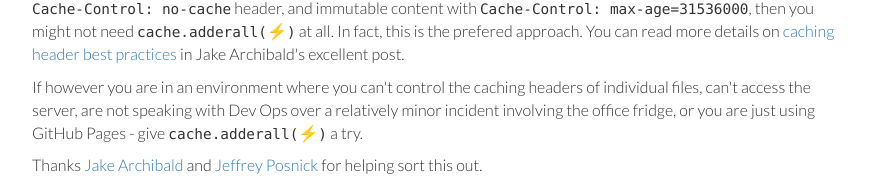
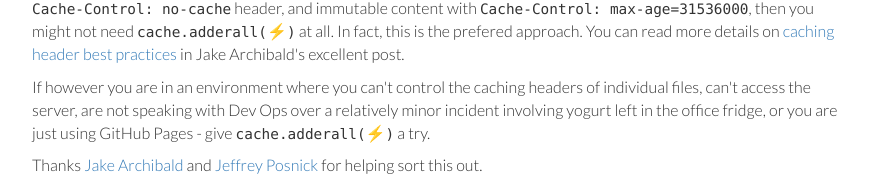
Before and after one commit to TalAter/cache.adderall, a website: page demo/index.html in a window 1280 px wide. Shown: the part 3018-3212 px from the top of the page, without its empty margins (198-1081 px from the left). Drawn offline with nearby package versions, Linux system fonts and the light colour scheme.

Commit message:
Tweaked demo site text

```diff
--- a/demo/index.html
+++ b/demo/index.html
@@ -116,7 +116,7 @@ adderall.addAll(cache, <span class="hljs-literal">undefined</span>, [<span class
         <p>Remember: <code>adderall.addAll(cache, immutableURLs, mutableURLs);</code></p>
         <h3>What about HTTP caching?</h3>
         <p>If your server is configured to serve each different file with the correct caching headers, serving mutable content with a <code>Cache-Control: no-cache</code> header, and immutable content with <code>Cache-Control: max-age=31536000</code>, then you might not need <code>cache.adderall(</code>⚡<code>)</code> at all. In fact, this is the prefered approach. You can read more details on <a href="https://jakearchibald.com/2016/caching-best-practices/">caching header best practices</a> in Jake Archibald's excellent post.</p>
-        <p>If however you are in an environment where you can't control the caching headers of individual files, can't access the server, are not speaking with Dev Ops over a relatively minor incident involving the office fridge, or you are just using GitHub Pages - give <code>cache.adderall(</code>⚡<code>)</code> a try.</p>
+        <p>If however you are in an environment where you can't control the caching headers of individual files, can't access the server, are not speaking with Dev Ops over a relatively minor incident involving yogurt left in the office fridge, or you are just using GitHub Pages - give <code>cache.adderall(</code>⚡<code>)</code> a try.</p>
         <p>Thanks <a href="https://twitter.com/jaffathecake">Jake Archibald</a> and <a href="https://twitter.com/jeffposnick">Jeffrey Posnick</a> for helping sort this out.</p>
       </div>
     </div>
```
